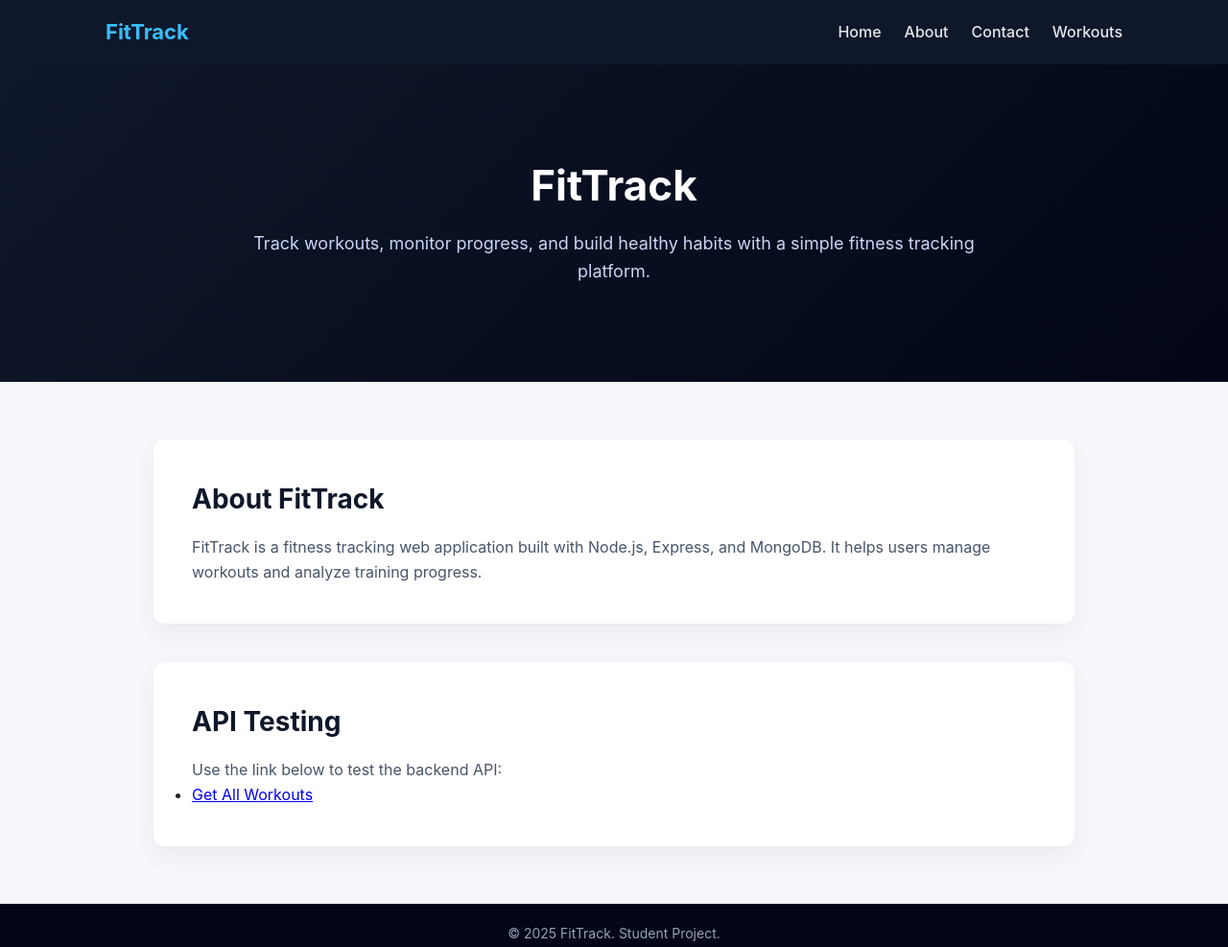
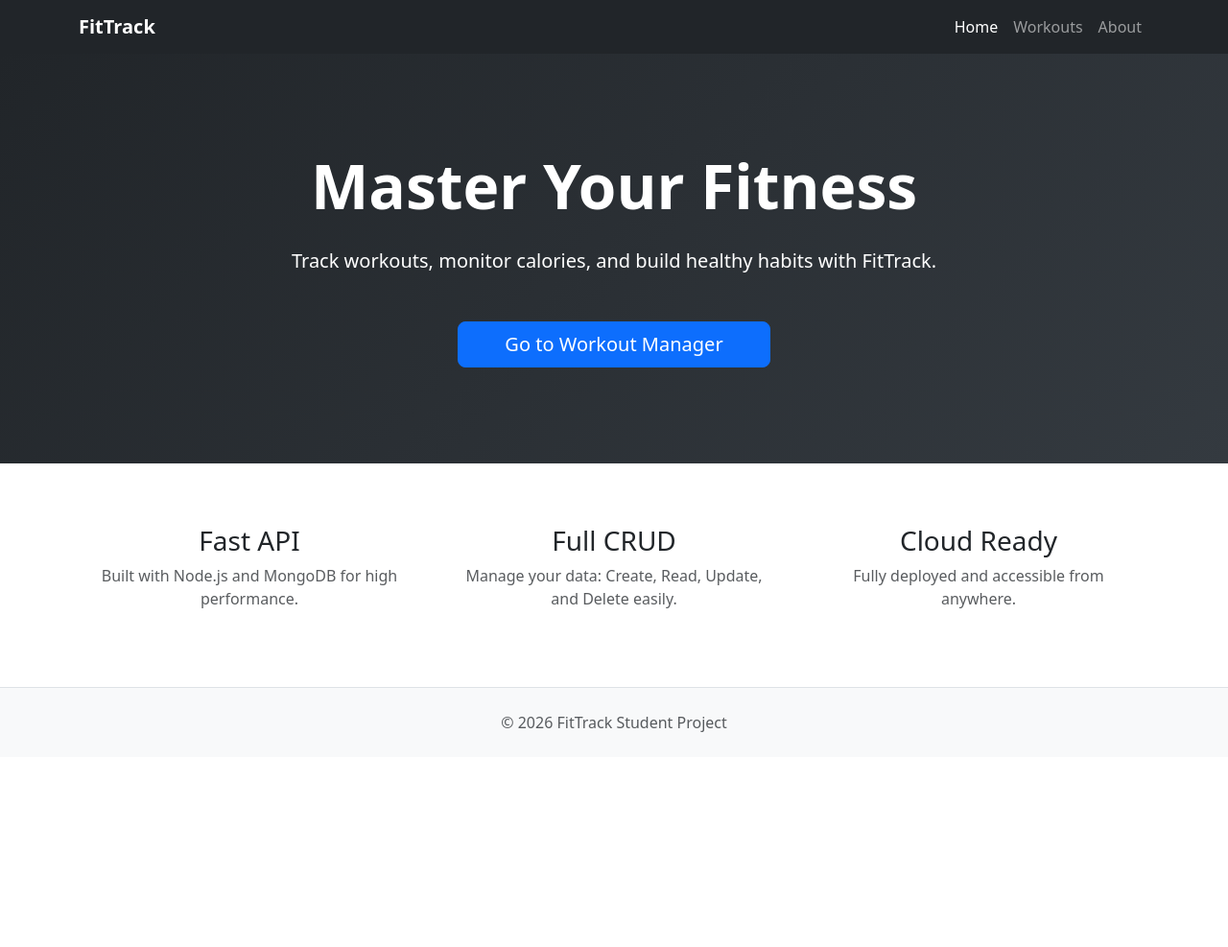
Before and after one commit to Dwardyvennik/Backend-final-project-fittrakker, a website: page views/index.html in a window 1280 px wide. Shown: the whole page at 96% size. After the commit the page ends 800 px from the top, so only its background shows below. Drawn offline with nearby package versions, Linux system fonts and the light colour scheme.

Commit message:
redisign main page

```diff
--- a/views/index.html
+++ b/views/index.html
@@ -2,56 +2,60 @@
 <html lang="en">
 <head>
   <meta charset="UTF-8">
-  <title>FitTrack — Fitness Tracker</title>
-  <link rel="stylesheet" href="/styles.css">
+  <meta name="viewport" content="width=device-width, initial-scale=1.0">
+  <title>FitTrack — Home</title>
+  <link href="https://cdn.jsdelivr.net/npm/bootstrap@5.3.0/dist/css/bootstrap.min.css" rel="stylesheet">
+  <style>
+    .hero-section { background: linear-gradient(135deg, #212529, #343a40); color: white; padding: 100px 0; }
+    .feature-icon { font-size: 2rem; color: #0d6efd; }
+  </style>
 </head>
 <body>
 
-<header class="navbar">
-  <div class="nav-container">
-    <div class="logo">FitTrack</div>
-    <ul class="nav-links">
-      <li><a href="/">Home</a></li>
-      <li><a href="/about">About</a></li>
-      <li><a href="/contact">Contact</a></li>
-      <li><a href="/workouts">Workouts</a></li>
+<nav class="navbar navbar-expand-lg navbar-dark bg-dark">
+  <div class="container">
+    <a class="navbar-brand fw-bold" href="/">FitTrack</a>
+    <div class="navbar-nav ms-auto">
+      <a class="nav-link active" href="/">Home</a>
+      <a class="nav-link" href="/workouts">Workouts</a>
+      <a class="nav-link" href="/about">About</a>
+    </div>
+  </div>
+</nav>
 
-    </ul>
+<header class="hero-section text-center">
+  <div class="container">
+    <h1 class="display-3 fw-bold mb-4">Master Your Fitness</h1>
+    <p class="lead mb-5">Track workouts, monitor calories, and build healthy habits with FitTrack.</p>
+    <a href="/workouts" class="btn btn-primary btn-lg px-5">Go to Workout Manager</a>
   </div>
 </header>
 
-<section class="hero">
-  <div class="hero-content">
-    <h1>FitTrack</h1>
-    <p>
-      Track workouts, monitor progress, and build healthy habits with a simple fitness tracking platform.
-    </p>
+<main class="container my-5 text-center">
+  <div class="row g-4">
+    <div class="col-md-4">
+      <div class="p-3">
+        <h3>Fast API</h3>
+        <p class="text-muted">Built with Node.js and MongoDB for high performance.</p>
+      </div>
+    </div>
+    <div class="col-md-4">
+      <div class="p-3">
+        <h3>Full CRUD</h3>
+        <p class="text-muted">Manage your data: Create, Read, Update, and Delete easily.</p>
+      </div>
+    </div>
+    <div class="col-md-4">
+      <div class="p-3">
+        <h3>Cloud Ready</h3>
+        <p class="text-muted">Fully deployed and accessible from anywhere.</p>
+      </div>
+    </div>
   </div>
-</section>
-
-<main class="main-content">
-
-  <section class="section">
-    <h2>About FitTrack</h2>
-    <p>
-      FitTrack is a fitness tracking web application built with Node.js, Express, and MongoDB.
-      It helps users manage workouts and analyze training progress.
-    </p>
-  </section>
-
-  <section class="section">
-    <h2>API Testing</h2>
-    <p>Use the link below to test the backend API:</p>
-
-    <ul>
-      <li><a href="/api/workouts">Get All Workouts</a></li>
-    </ul>
-  </section>
-
 </main>
 
-<footer class="footer">
-  <p>© 2025 FitTrack. Student Project.</p>
+<footer class="bg-light py-4 border-top text-center">
+  <p class="mb-0 text-muted">© 2026 FitTrack Student Project</p>
 </footer>
 
 </body>
```
